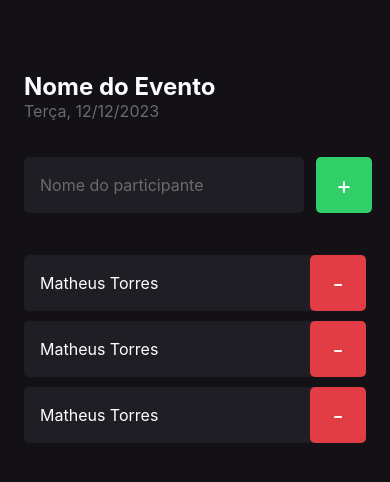
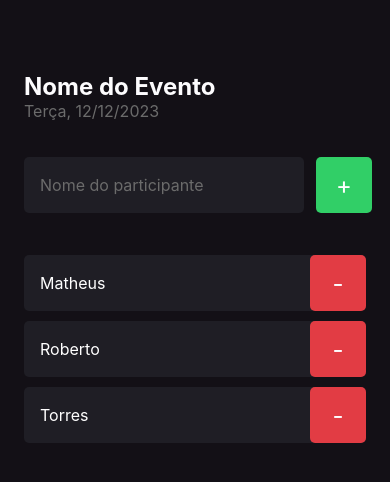
Before and after one commit to MatheusTorresDev97/app-imhere, a React Native app: screen / in a window 390 px wide. Shown: the top 482 px of the page. Built offline with nearby package versions, Linux system fonts and the light colour scheme.

Commit message:
passando props entre components

```diff
--- a/src/components/Participant/index.tsx
+++ b/src/components/Participant/index.tsx
@@ -1,12 +1,17 @@
 import { Text, TouchableOpacity, View } from "react-native";
+
 import { styles } from "./styles";
 
-const Participant = () => {
+type Props = {
+  name: string
+}
+
+const Participant = ({name}: Props) => {
 
   return (
     <View style={styles.container}>
       <Text style={styles.name}>
-        Matheus Torres
+        {name}
       </Text>
 
       <TouchableOpacity style={styles.button}>
--- a/src/screens/Home/index.tsx
+++ b/src/screens/Home/index.tsx
@@ -27,9 +27,9 @@ const Home = () => {
         </TouchableOpacity>
       </View>
 
-      <Participant />
-      <Participant />
-      <Participant />
+      <Participant name="Matheus"/>
+      <Participant name="Roberto" />
+      <Participant name="Torres" />
     </View>
   );
 };
```
